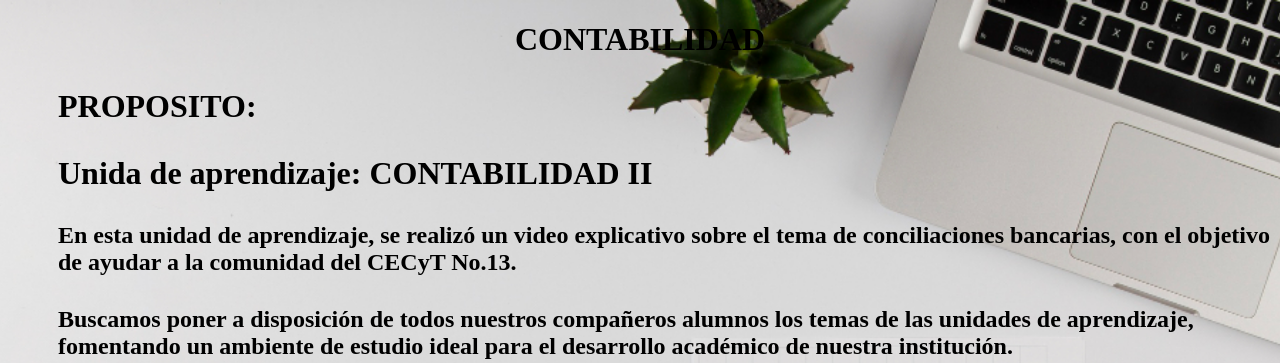
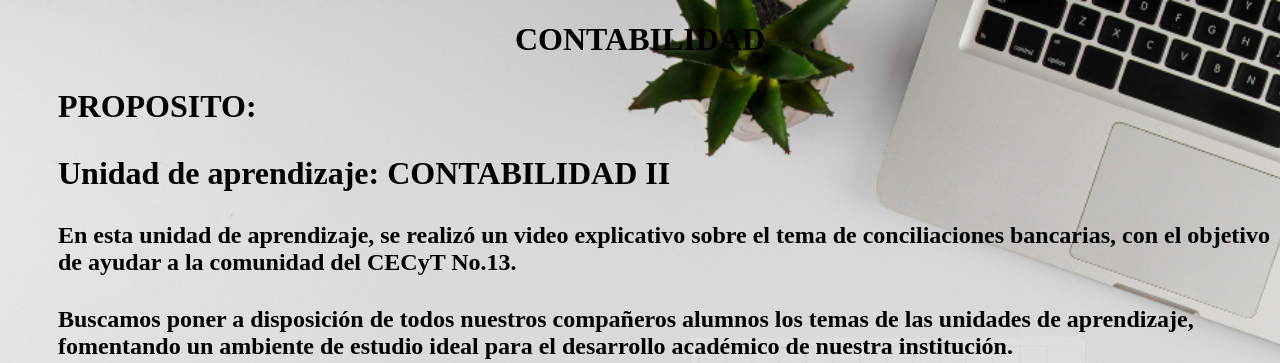
Before and after one commit to CECYT13/Mecanismos-Juridicos-de-Interes-para-los-alumnos-del-CECyT-13, a plain HTML site: page MATERIAS/CONTABILIDAD.html in a window 1280 px wide. Shown: the top 363 px of the page. Drawn offline with Linux system fonts and the light colour scheme.

Commit message:
Actualizar CONTABILIDAD.html

```diff
--- a/MATERIAS/CONTABILIDAD.html
+++ b/MATERIAS/CONTABILIDAD.html
@@ -10,7 +10,7 @@
         <div id="TITLE3">
             <H1><center>CONTABILIDAD</center></H1>
             <h1 id="title">PROPOSITO:</h1>
-            <h1 id="title">Unida de aprendizaje: CONTABILIDAD II
+            <h1 id="title">Unidad de aprendizaje: CONTABILIDAD II
             </h1>
             <H2 id="title">
                 En esta unidad de aprendizaje, se realizó un video explicativo sobre el tema de conciliaciones bancarias,
```
